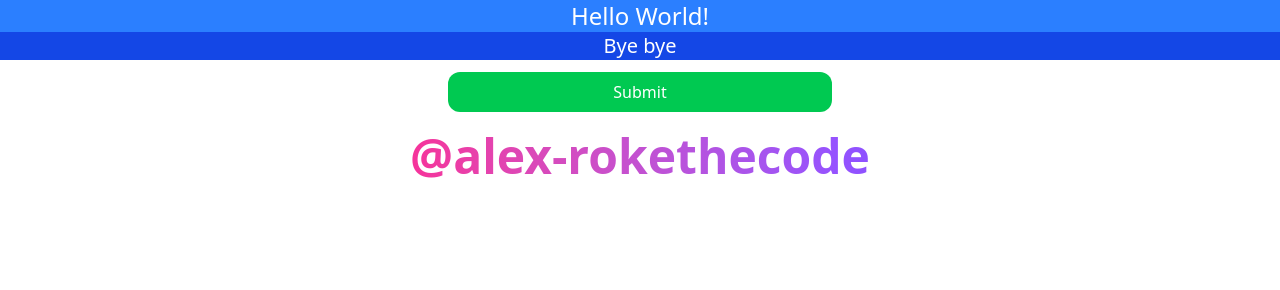
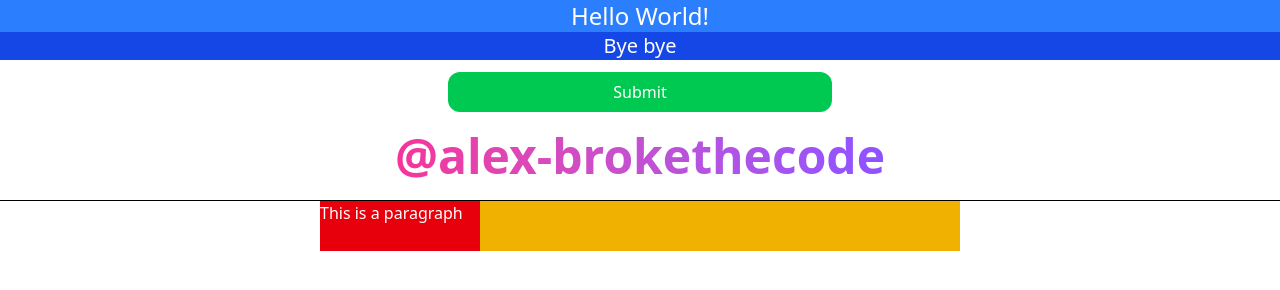
Before and after one commit to alex-brokethecode/tailwindcss-tutorial, a website built with Vite: page index.html in a window 1280 px wide. Built offline with nearby package versions, Linux system fonts and the light colour scheme.

Commit message:
chore: Sizes

```diff
--- a/index.html
+++ b/index.html
@@ -27,10 +27,19 @@
         <span
           class="bg-clip-text text-transparent bg-gradient-to-r from-pink-500 to-violet-500"
         >
-          @alex-rokethecode
+          @alex-brokethecode
         </span>
       </div>
       <!-- Text with gradient color End -->
+
+      <hr />
+
+      <!-- Sizes Start -->
+      <div class="bg-yellow-500 w-1/2 mx-auto h-[50px]">
+        <!-- h-screen -->
+        <p class="w-40 bg-red-600 text-white h-full">This is a paragraph</p>
+      </div>
+      <!-- Sizes End -->
     </div>
   </body>
 </html>
```
Also changed, not shown: README.md.
